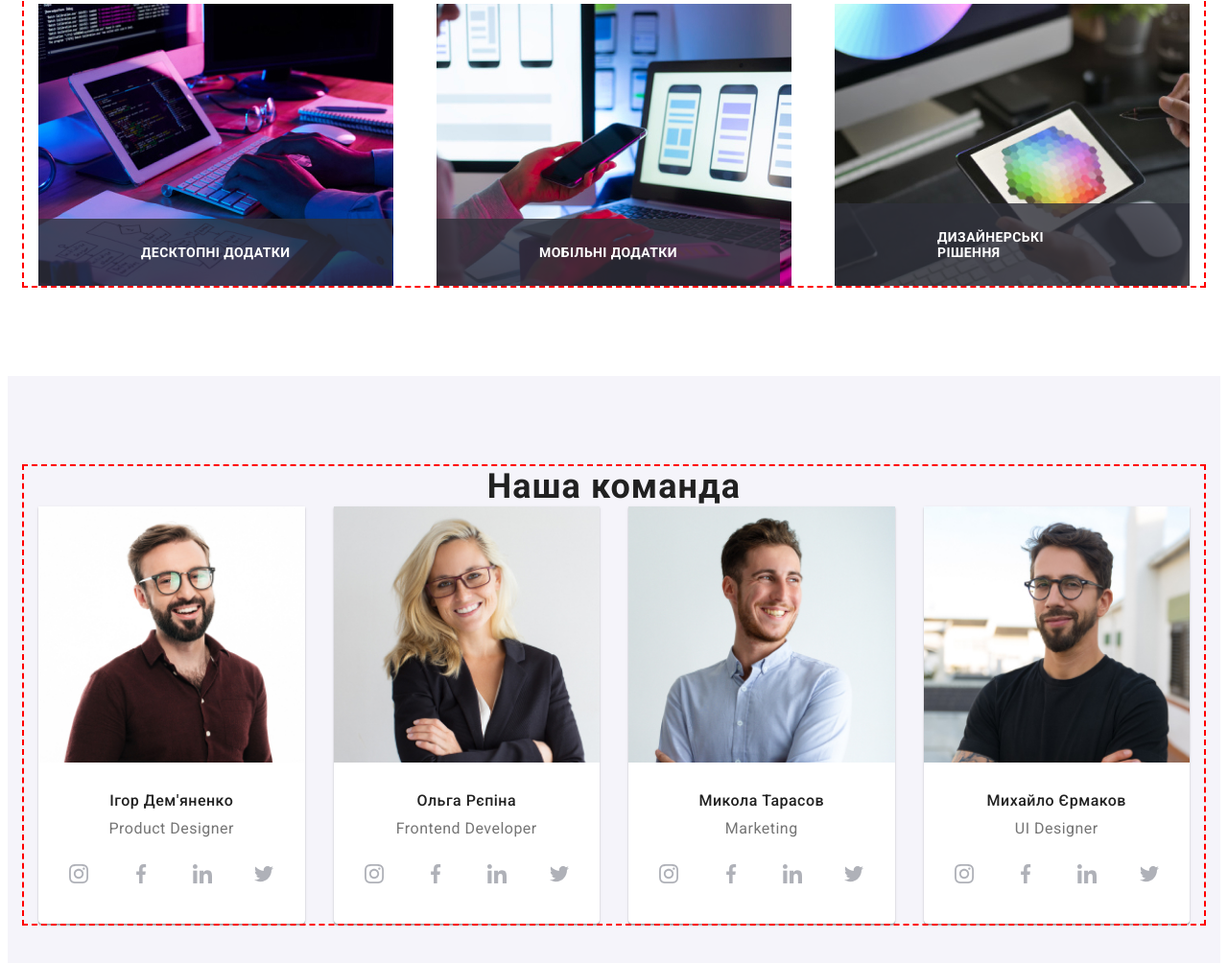
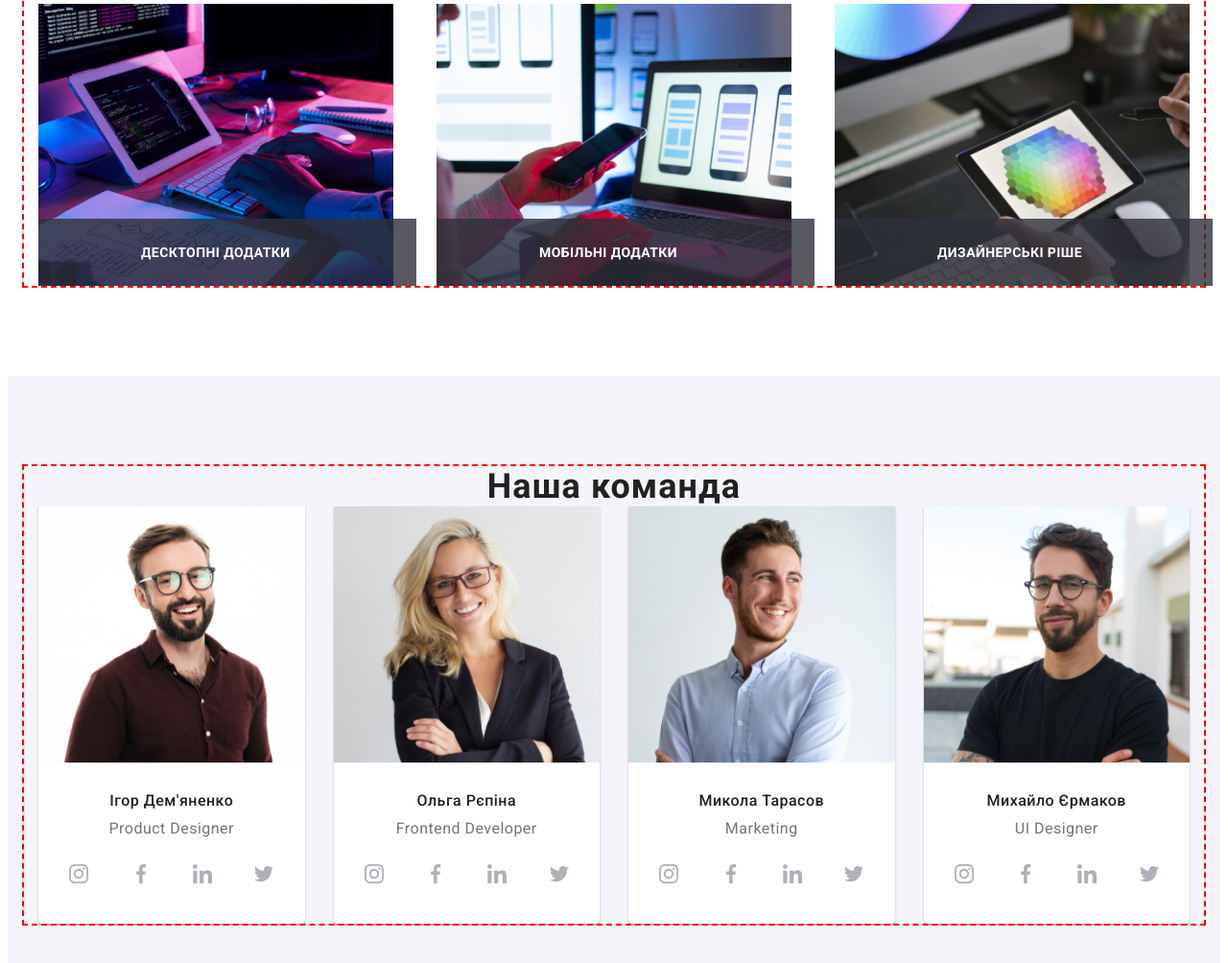
Before and after one commit to Blazequiz/Web-studio, a plain HTML site: page index.html in a window 1280 px wide. Shown: the part 1286-2290 px from the top of the page at 96% size. Drawn offline with Linux system fonts and the light colour scheme.

```diff
--- a/css/style.css
+++ b/css/style.css
@@ -241,6 +241,7 @@ h3 {
 }
 .h3-list-working-item-title {
   bottom: 0;
+  width: 180px;
   padding: 27px 107px;
   position: absolute;
   color: white;
--- a/index.html
+++ b/index.html
@@ -120,7 +120,7 @@
               height="294"
               width="370"
             />
-            <h3 class="h3-list-working-item-title">Дизайнерські рішення</h3>
+            <h3 class="h3-list-working-item-title">Дизайнерські ріше</h3>
           </li>
         </ul>
         </div>
```
